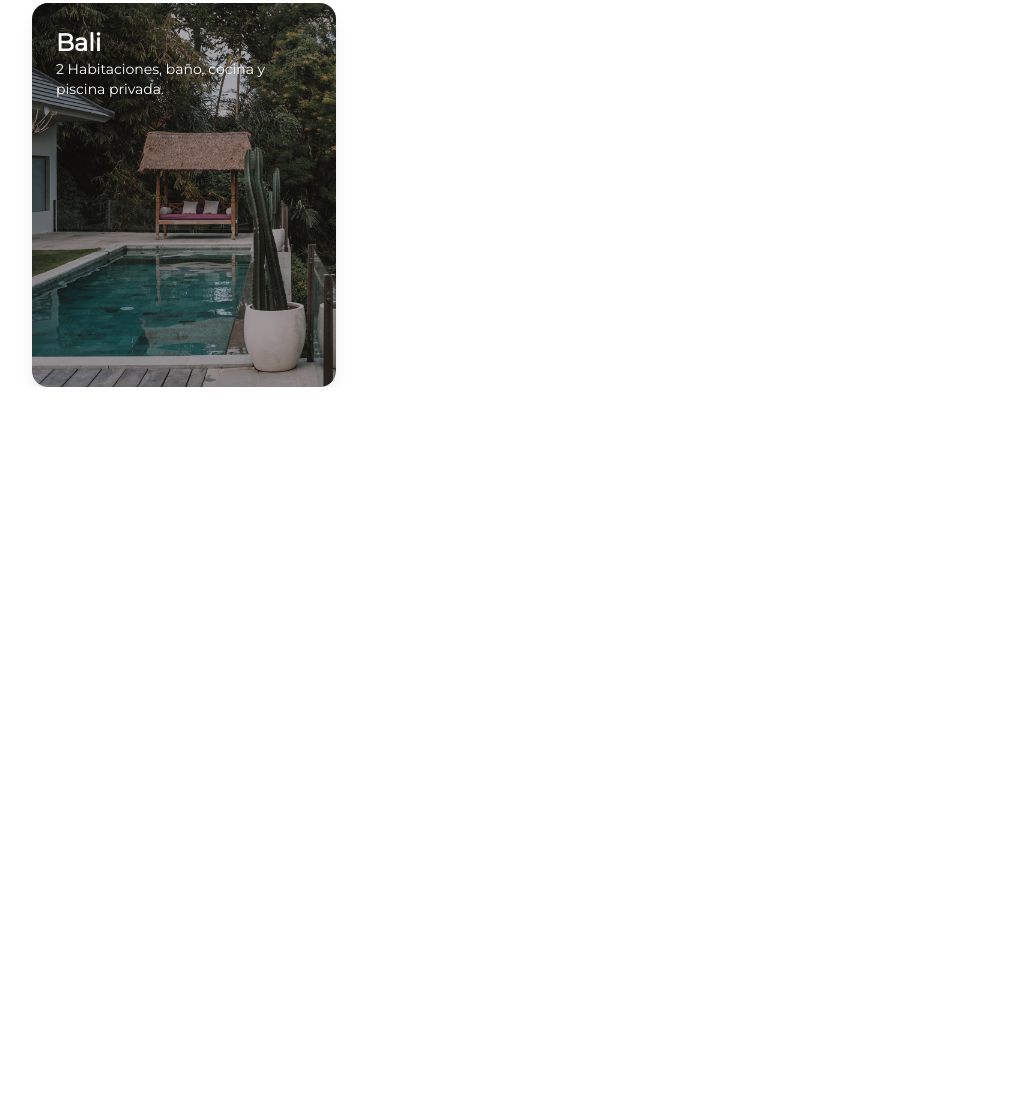
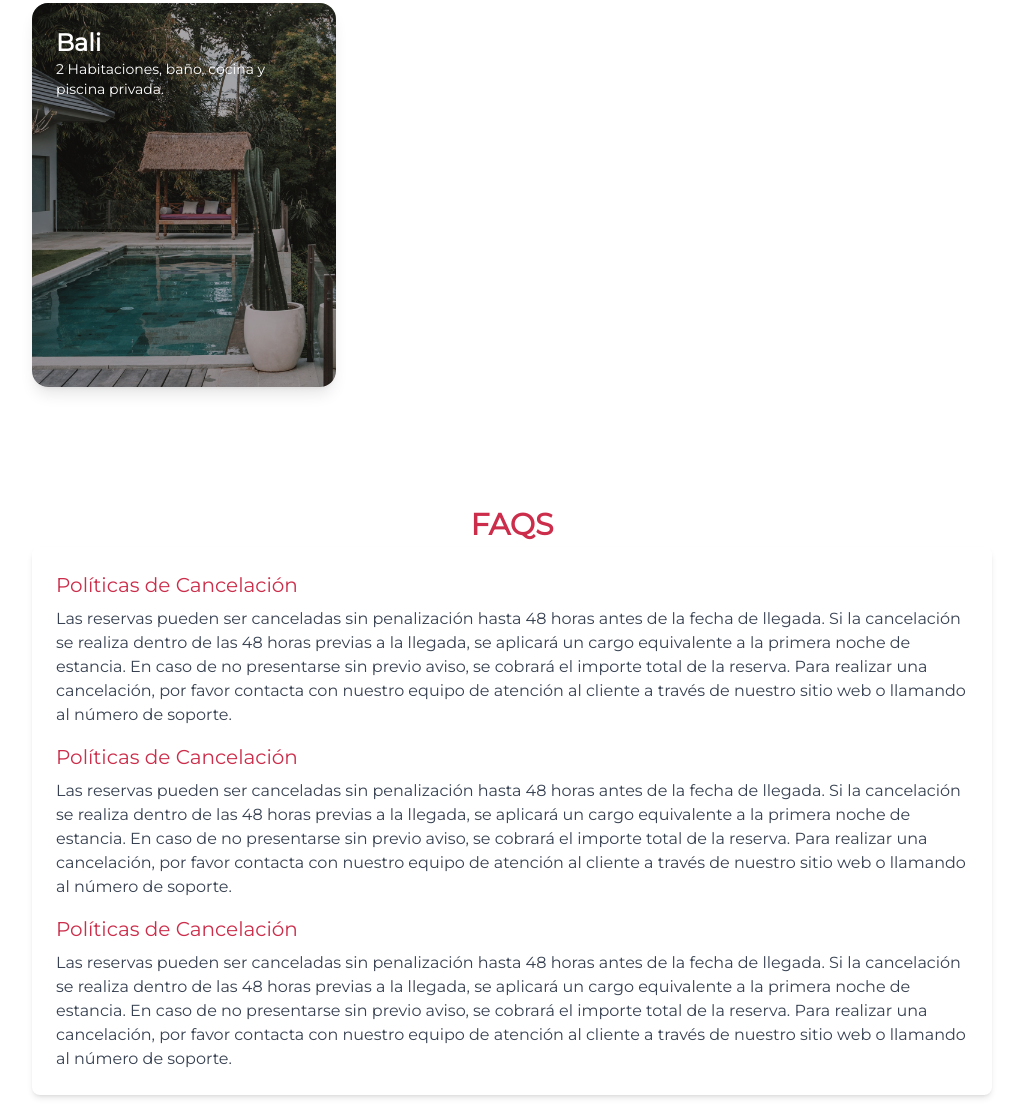
Before and after one commit to omarhernandezrey/43-Curso-B-sico-de-Tailwind-2-y-3, a website: page public/index.html in a window 1280 px wide. Shown: the part 1685-2800 px from the top of the page, without its empty margins (128-1150 px from the left). Before the commit the page ends 2072 px from the top, so only its background shows below. Drawn offline with Linux system fonts and the light colour scheme.

Commit message:
20Sección de FAQS

```diff
--- a/public/index.html
+++ b/public/index.html
@@ -15,7 +15,7 @@
     <nav></nav>
     <div id="tab_bar"></div>
 
-    <section class="w-full h-screen px-4 md:px-16 lg:px-24 pb-8 md:pb-16 lg:pb-24">
+    <section class="w-full h-auto px-4 md:px-16 lg:px-24 pb-8 md:pb-16 lg:pb-24">
       <div id="home">
         <div class="w-full h-[100vh] relative">
           <!-- BOTONES -->
@@ -32,11 +32,9 @@
         </div>
       </div>
 
-
-
-
+      <!-- Sección Recomendados -->
       <div class="p-6" id="recomendados">
-            <p class="text-3xl font-semibold text-primary">Recomendados</p>
+        <p class="text-3xl font-semibold text-primary text-center">Recomendados</p>
         <div class="w-auto h-72 items-center mt-6 overflow-x-auto overscroll-x-contain flex space-x-6 overflow-y-hidden">
 
           <div class="Card">
@@ -114,9 +112,9 @@
         </div>
       </div>
 
-        <div class="px-16 h-full w-full pb-8 md:pb-16 lg:pb-24" id="rentas_destacadas">
-          <p class="text-3xl text-primary font-semibold pb-6 mt-6">Rentas Destacadas</p>
-
+      <!-- Sección Rentas Destacadas -->
+      <div class="px-16 h-auto w-full pb-8 md:pb-16 lg:pb-24" id="rentas_destacadas">
+        <p class="text-3xl text-primary font-semibold pb-6 mt-6 text-center">Rentas Destacadas</p>
         <div class="w-full h-full grid grid-cols-1 gap-6 md:grid-cols-2 lg:grid-cols-3 items-center justify-center">
 
           <div class="w-full h-96 bg-chicago bg-cover rounded-2xl shadow-lg overflow-hidden relative">
@@ -154,6 +152,28 @@
         </div>
       </div>
 
+      <!-- Sección FAQS ajustada con el mismo ancho -->
+      <div class="px-16 w-full pb-8 md:pb-16 lg:pb-24 mt-6" id="faqs">
+        <p class="text-3xl text-primary font-semibold pb-1 text-center mt-6">FAQS</p>
+        <div class="w-full h-auto p-6 bg-white rounded-lg shadow-md px-6 flex flex-col space-y-4">
+          <div class="text-gray-700">
+            <p class="text-xl font-medium text-primary">Políticas de Cancelación</p>
+            <p class="text-md pt-2">Las reservas pueden ser canceladas sin penalización hasta 48 horas antes de la fecha de llegada. Si la cancelación se realiza dentro de las 48 horas previas a la llegada, se aplicará un cargo equivalente a la primera noche de estancia. En caso de no presentarse sin previo aviso, se cobrará el importe total de la reserva. Para realizar una cancelación, por favor contacta con nuestro equipo de atención al cliente a través de nuestro sitio web o llamando al número de soporte.</p>
+          </div>
+
+          <div class="text-gray-700">
+            <p class="text-xl font-medium text-primary">Políticas de Cancelación</p>
+            <p class="text-md pt-2">Las reservas pueden ser canceladas sin penalización hasta 48 horas antes de la fecha de llegada. Si la cancelación se realiza dentro de las 48 horas previas a la llegada, se aplicará un cargo equivalente a la primera noche de estancia. En caso de no presentarse sin previo aviso, se cobrará el importe total de la reserva. Para realizar una cancelación, por favor contacta con nuestro equipo de atención al cliente a través de nuestro sitio web o llamando al número de soporte.</p>
+          </div>
+
+          <div class="text-gray-700">
+            <p class="text-xl font-medium text-primary">Políticas de Cancelación</p>
+            <p class="text-md pt-2">Las reservas pueden ser canceladas sin penalización hasta 48 horas antes de la fecha de llegada. Si la cancelación se realiza dentro de las 48 horas previas a la llegada, se aplicará un cargo equivalente a la primera noche de estancia. En caso de no presentarse sin previo aviso, se cobrará el importe total de la reserva. Para realizar una cancelación, por favor contacta con nuestro equipo de atención al cliente a través de nuestro sitio web o llamando al número de soporte.</p>
+          </div>
+
+        </div>
+      </div>
+
     </section>
 
     <footer></footer>
```
Also changed, not shown: public/css/tailwind.css. Lines whose indentation alone changed are shown as unchanged.
